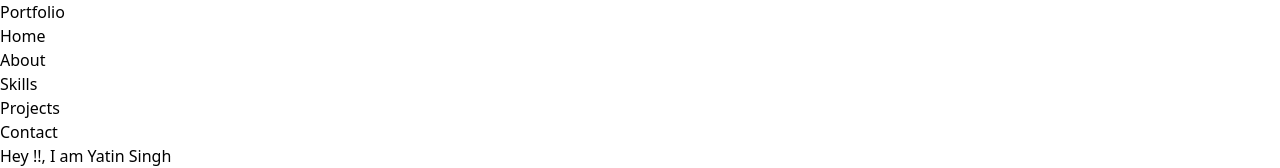
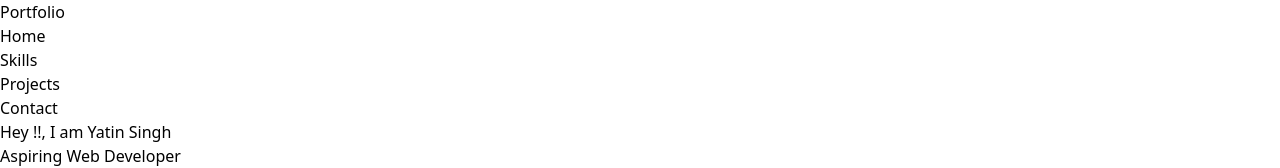
Before and after one commit to yatinsingh2007/myPortu, a React (Vite) app: page / in a window 1280 px wide. Shown: the top 168 px of the page. Built offline with nearby package versions, Linux system fonts and the light colour scheme.

Commit message:
a small update

```diff
--- a/src/components/Navbar.jsx
+++ b/src/components/Navbar.jsx
@@ -20,7 +20,6 @@ const Navbar = () => {
           </div>
           <div className="flex gap-5">
             <div className="p-2 hover:bg-white rounded-md hover:text-black"><Link to="/home" className="group-hover:text-black px-2">Home</Link></div>
-            <div className="p-2 hover:bg-white rounded-md hover:text-black"><Link to="/" className="group-hover:text-black px-2">About</Link></div>
             <div className="p-2 hover:bg-white rounded-md hover:text-black"><Link to="/skills" className="group-hover:text-black px-2">Skills</Link></div>
             <div className="p-2 hover:bg-white rounded-md hover:text-black"><Link to="/" className="group-hover:text-black px-2">Projects</Link></div>
             <div className="p-2 hover:bg-white rounded-md hover:text-black"><Link to="/contact" className="group-hover:text-black px-2">Contact</Link></div>
```
